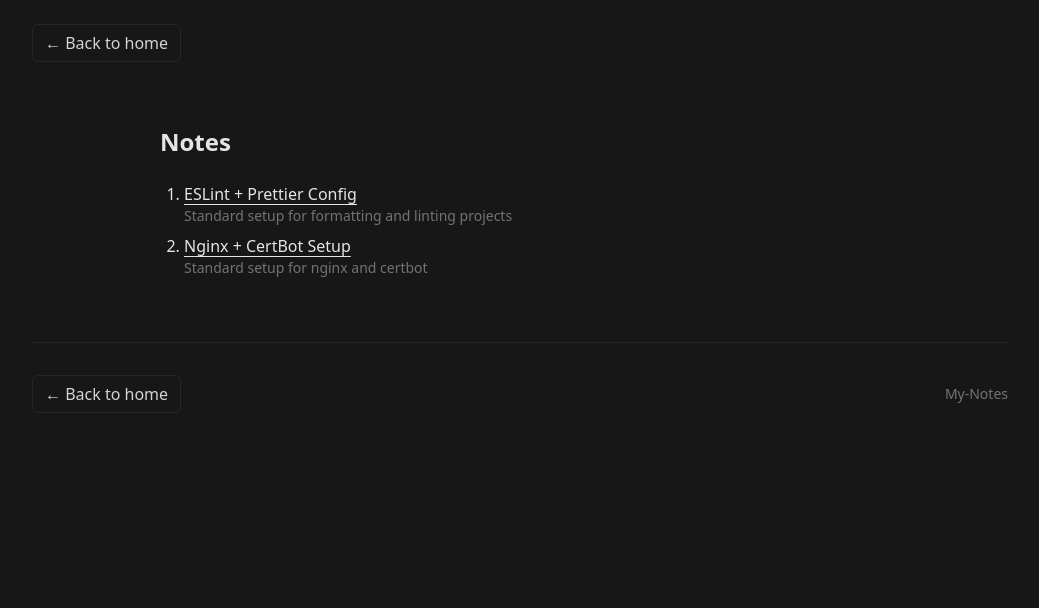
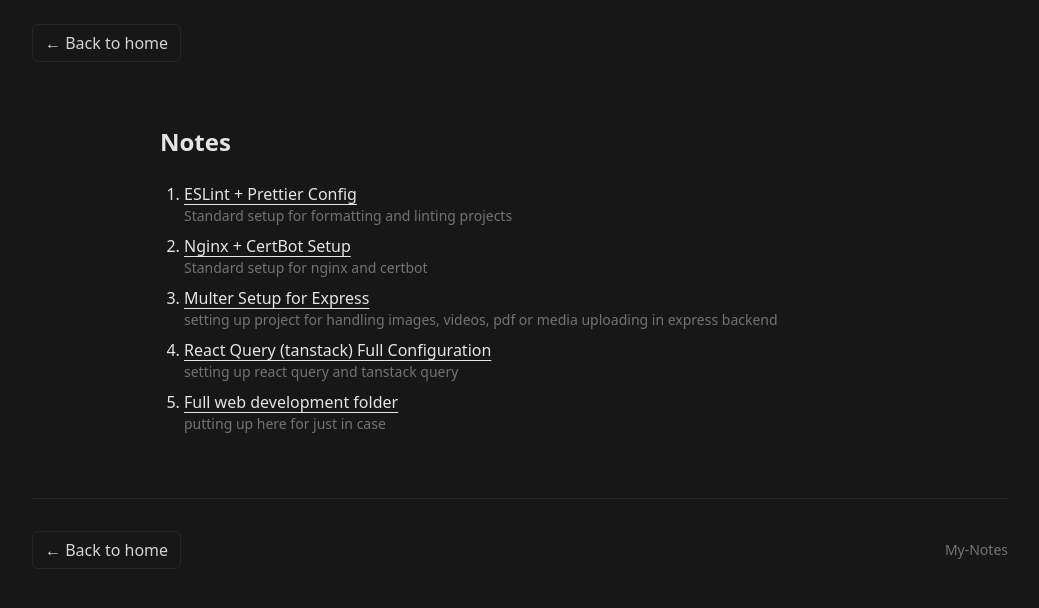
Before and after one commit to Rishabingh/portfolio-v2, a Next.js app: page /notes in a window 1280 px wide. Shown: the top 608 px of the page, without its empty margins (120-1159 px from the left). Built offline with nearby package versions, Linux system fonts and the light colour scheme.

Commit message:
add more notes and update resume link

```diff
--- a/app/notes/page.tsx
+++ b/app/notes/page.tsx
@@ -9,12 +9,12 @@
       <ol className="list-decimal pl-6 space-y-2">
         {notes.map((note) => (
           <li key={note.slug}>
-            <Link
-              href={`/notes/${note.slug}`}
+            <a
+              href={note.slug}
               className="underline underline-offset-4 hover:text-neutral-400"
             >
               {note.title}
-            </Link>
+            </a>
             <p className="text-sm text-neutral-500">
               {note.description}
             </p>
--- a/component/Hero.tsx
+++ b/component/Hero.tsx
@@ -47,7 +47,7 @@
 
             <div className="flex flex-col pt-5 gap-4">
               <a className="flex gap-2 items-center border-2 border-blue-500 rounded-2xl py-2 px-4 hover:bg-blue-500 cursor-pointer transition-all ease-in-out duration-300 text-blue-500 hover:text-white w-44"
-              href="./resume.pdf"
+              href="https://docs.google.com/document/d/1YArb54uBXTDAPBdeUH3jlWiAxszag2sHPA8A3mam5LQ/edit?usp=sharing"
               target="_blank"
               rel="noopener noreferrer"
               >
--- a/data/notes.ts
+++ b/data/notes.ts
@@ -1,12 +1,27 @@
 export const notes = [
   {
     title: "ESLint + Prettier Config",
-    slug: "eslint-prettier-config",
+    slug: "https://www.notion.so/EsLint-Prettier-setup-30f94fa82565806092bac687d5b665f4?source=copy_link",
     description: "Standard setup for formatting and linting projects",
   },
   {
     title: "Nginx + CertBot Setup",
-    slug: "nginx-certbot-config",
+    slug: "https://www.notion.so/nginx-config-26194fa8256580b08b8bc7b012ad47e9?source=copy_link",
     description: "Standard setup for nginx and certbot",
   },
+  {
+    title: "Multer Setup for Express",
+    slug: "https://www.notion.so/MULTER-Setup-in-Express-30594fa82565808caee3ed6bf2348ede?source=copy_link",
+    description: "setting up project for handling images, videos, pdf or media uploading in express backend",
+  },
+  {
+    title: "React Query (tanstack) Full Configuration",
+    slug: "https://www.notion.so/React-Query-tanstack-query-30f94fa82565800cb936d8cc76fdfff0?source=copy_link",
+    description: "setting up react query and tanstack query",
+  },
+  {
+    title: "Full web development folder",
+    slug: "https://www.notion.so/web-development-1d894fa825658041980ad2a615e85426?source=copy_link",
+    description: "putting up here for just in case",
+  },
 ];
```
